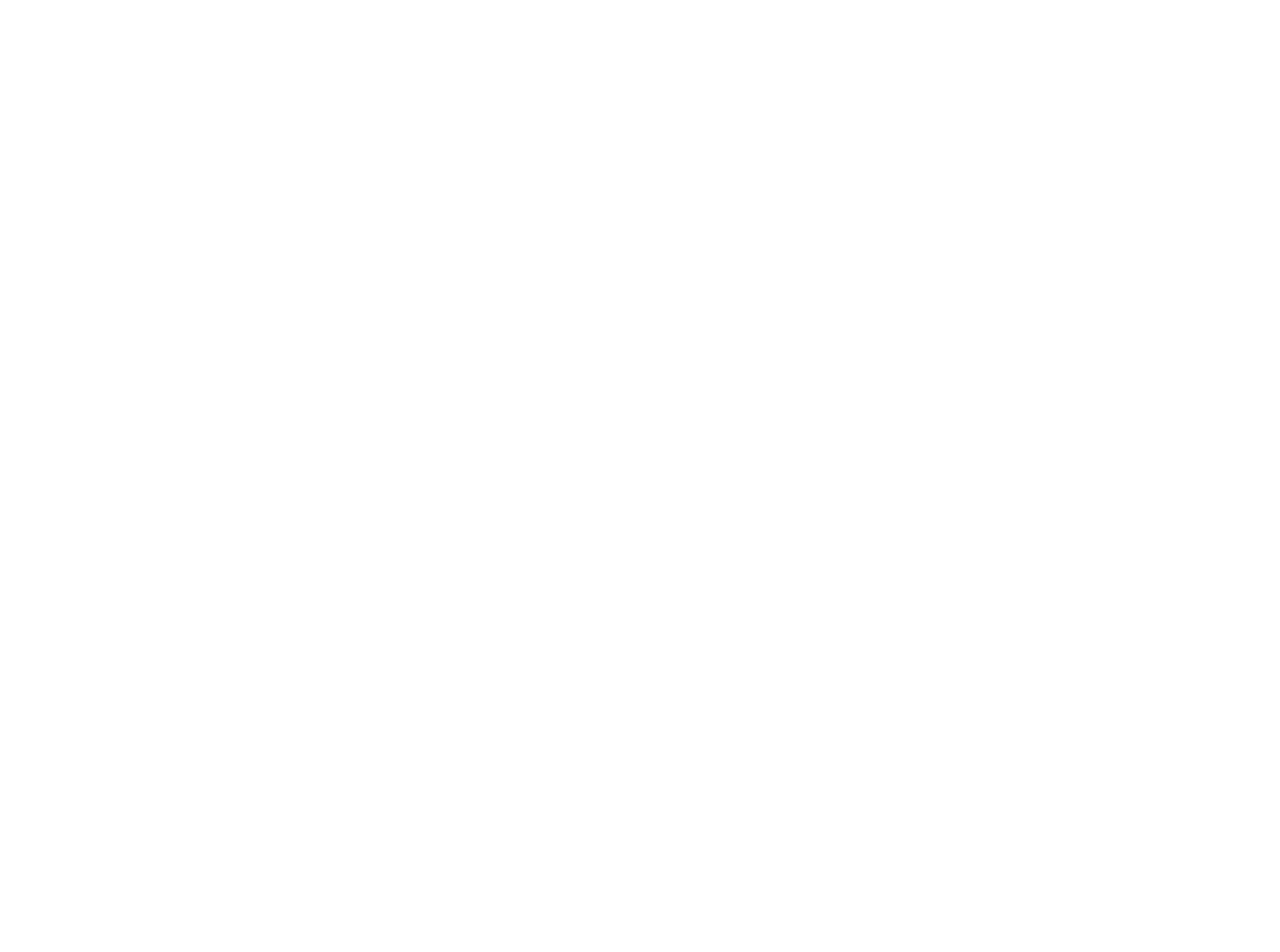
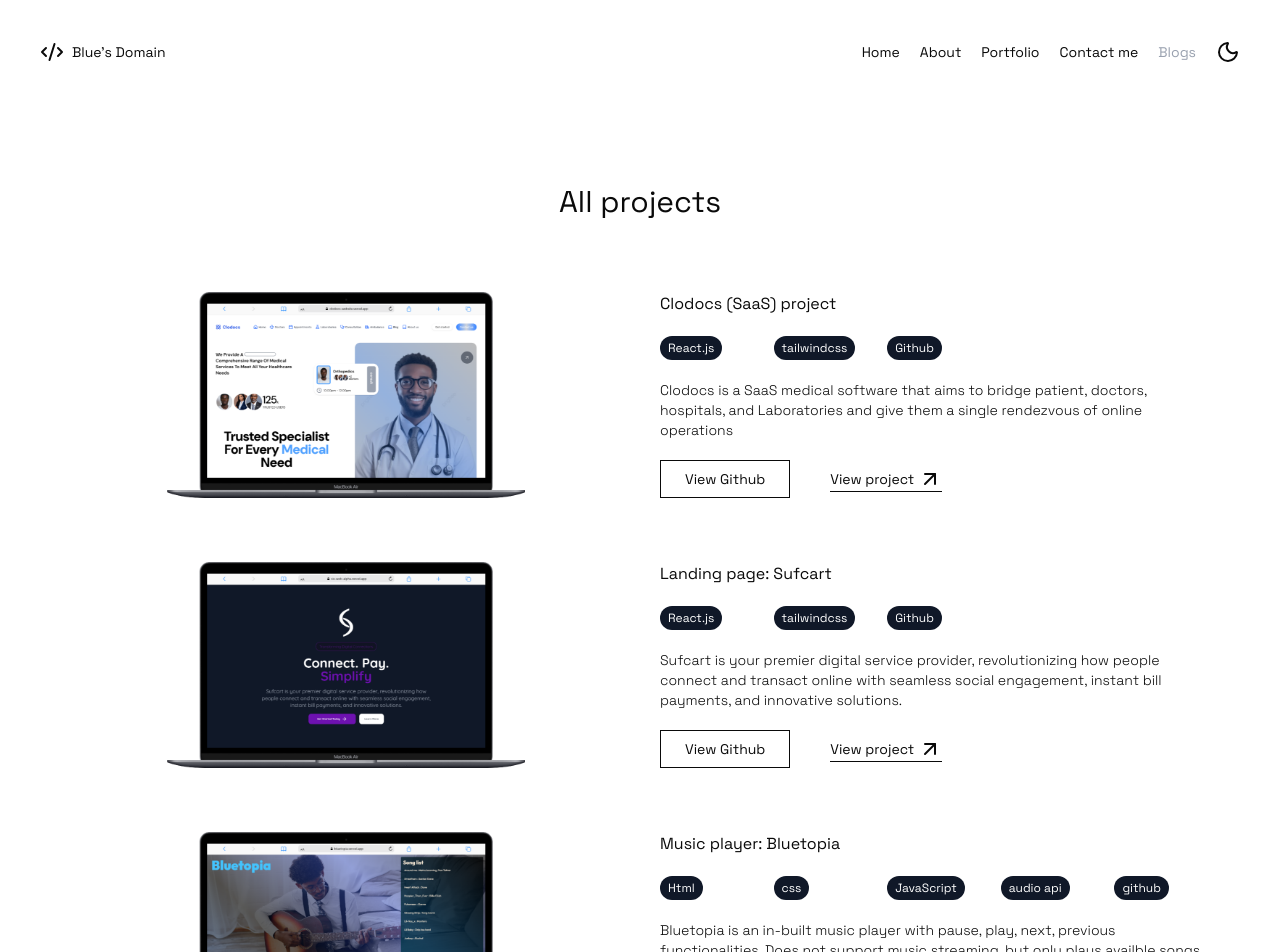
Before and after one commit to ayodejibello/portfolio-blue, a React (Vite) app: page /portfolio in a window 1280 px wide. Before the commit this address had no page. Shown: the top 952 px of the page. Before the commit the page ends 800 px from the top, so only its background shows below. Built offline with nearby package versions, Linux system fonts and the light colour scheme.

Commit message:
added portfolio page

```diff
--- a/src/App.jsx
+++ b/src/App.jsx
@@ -2,7 +2,7 @@
 import Home from "./pages/Home";
 import Projects from "./pages/Projects";
 import About from "./pages/About";
-import ModeProvider from "./Context/ModeProvider";
+import Portfolio from "./pages/Portfolio";
 import Contact from './pages/Contact'
 
 const App = () => {
@@ -14,6 +14,7 @@
         <Route path="/projects" element={<Projects />} />
         <Route path="/about" element={<About />} />
         <Route path="/contact" element={<Contact />} />
+        <Route path="/portfolio" element={<Portfolio />} />
       </Routes>
 
 
--- a/src/components/Nav.jsx
+++ b/src/components/Nav.jsx
@@ -17,16 +17,16 @@
         <div className="flex gap-5 items-center">
           <Link to={"/"}>Home</Link>
           <Link to={"/about"}>About</Link>
-          <Link>Portfolio</Link>
+          <Link to={"/portfolio"}>Portfolio</Link>
           <Link to={"/contact"}>Contact me</Link>
           <Link className="text-gray-400">Blogs</Link>
           <button onClick={toggleMode} className="cursor-pointer">
             {mode == "light" ? <Moon /> : <Sun />}
           </button>
         </div>
-      </nav>
+      </nav >
       {/* mobile */}
-      <nav className="md:hidden flex flex-col p-6 relative">
+      < nav className="md:hidden flex flex-col p-6 relative" >
         <div className="flex justify-between w-full">
           <h1 className="flex gap-2 items-center z-2">
             <Code2 /> Blue's Domain
@@ -38,10 +38,11 @@
           </button>
         </div>
         {/*  */}
-        {show && <div className={`${mode == "light" ? "bg-white text-neutral-950 shadow-gray-300" : "bg-neutral-950 text-white shadow-gray-700"} z-10 flex flex-col shadow-sm  gap-4 w-[90%] p-10 justify-center items-start rounded-xl text-sm absolute top-12 right-4 left-4 `}>
+        {
+          show && <div className={`${mode == "light" ? "bg-white text-neutral-950 shadow-gray-300" : "bg-neutral-950 text-white shadow-gray-700"} z-10 flex flex-col shadow-sm  gap-4 w-[90%] p-10 justify-center items-start rounded-xl text-sm absolute top-12 right-4 left-4 `}>
             <Link to={"/"}>Home</Link>
             <Link to={"/about"}>About</Link>
-          <Link>Portfolio</Link>
+            <Link to={"/portfolio"}>Portfolio</Link>
             <Link to={"/contact"}>Contact</Link>
             <Link className="text-gray-400">My blogs</Link>
             <button
@@ -51,7 +52,8 @@
               {mode == "light" ? <Moon className="size-4" /> : <Sun className="size-4" />}
               mode
             </button>
-        </div>}
+          </div>
+        }
         <div className=" left-0 right-0 h-screen top-0 bottom-0 fixed z-1 overflow-hidden " onClick={() => {
           setShow(false)
         }}></div>
--- a/src/components/ProjectCard.jsx
+++ b/src/components/ProjectCard.jsx
@@ -11,7 +11,7 @@
         <div className="flex flex-col gap-5 md:w-1/2 w-full">
           <h1>{title}</h1>
           <div className="grid sm:grid-cols-5 grid-cols-3 gap-5 items-center w-full">
-            {stacks.map((stack) => {
+            {stacks && stacks.map((stack) => {
               return (
                 <span className="px-2 py-1 text-xs rounded-full bg-gray-900 w-max text-white">
                   {stack}
--- /dev/null
+++ b/src/pages/Portfolio.jsx
@@ -0,0 +1,43 @@
+import Nav from '../components/Nav'
+import Footer from '../components/Footer'
+import { ProjectCard1 } from '../components/ProjectCard'
+import clodocs from "../assets/clodocs3.png";
+import six from "../assets/six-app.png";
+import bluetopia from "../assets/bluetopia-snip.png";
+import PageWrap from '../components/PageWrap'
+const Portfolio = () => {
+    return <PageWrap>
+        <Nav />
+        <main className='sm:p-10 p-5 md:min-h-screen'>
+            <h1 className='sm:text-3xl text-lg text-center sm:py-10 py-5'>All projects</h1>
+            <div className="">
+                <ProjectCard1
+                    title={"Clodocs (SaaS) project"}
+                    description={
+                        "Clodocs is a  SaaS medical software that aims to bridge patient, doctors, hospitals, and Laboratories and give them a single rendezvous of online operations"
+                    }
+                    stacks={["React.js", "tailwindcss", "Github"]}
+                    img={clodocs}
+                />
+                <ProjectCard1
+                    title={"Landing page: Sufcart"}
+                    description={
+                        "Sufcart is your premier digital service provider, revolutionizing how people connect and transact online with seamless social engagement, instant bill payments, and innovative solutions."
+                    }
+                    stacks={["React.js", "tailwindcss", "Github"]}
+                    img={six}
+                />
+                <ProjectCard1
+                    title={"Music player: Bluetopia"}
+                    description={
+                        "Bluetopia is an in-built music player with pause, play, next, previous functionalities. Does not support music streaming, but only plays availble songs uploaded."
+                    }
+                    stacks={["Html", "css", "JavaScript", "audio api", " github"]}
+                    img={bluetopia}
+                />
+            </div>
+        </main>
+        <Footer />
+    </PageWrap>
+}
+export default Portfolio
```
Lines whose indentation alone changed are shown as unchanged.
